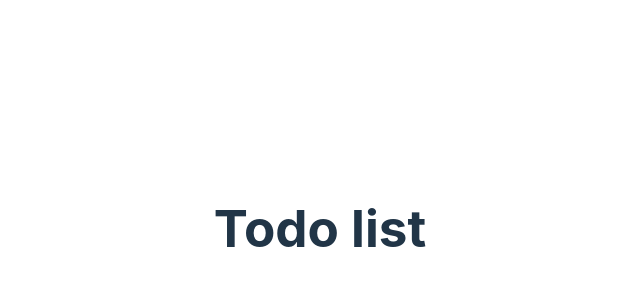
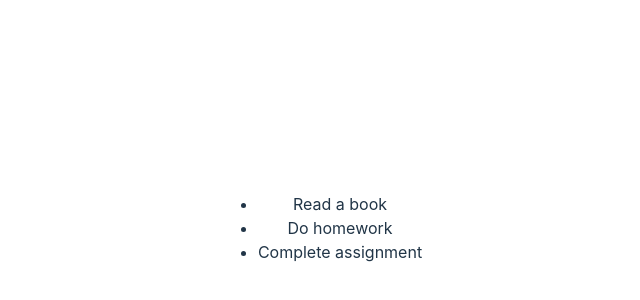
Before and after one commit to AlonaSamoilenko/MY-FIRST-APP, a React (Vite) app: page / in a window 1280 px wide. Shown: the part 172-472 px from the top of the page, without its empty margins (320-960 px from the left). Built offline with nearby package versions, Linux system fonts and the light colour scheme.

Commit message:
Created lis

```diff
--- a/src/App.jsx
+++ b/src/App.jsx
@@ -3,12 +3,19 @@ import reactLogo from './assets/react.svg'
 import viteLogo from '/vite.svg'
 import './App.css'
 
+const todoList = [
+  {id: 1, title: 'Read a book'},
+  {id: 2, title: 'Do homework'},
+  {id: 3, title: 'Complete assignment'},
+]
 function App() {
   const [count, setCount] = useState(0);
 
   return (
     <>
-    <h1> Todo list </h1>
+    <ul>
+      { todoList.map((item) => (<li key={item.id}>{item.title}</li>)) }
+    </ul>
     </>
   );
 }
```
